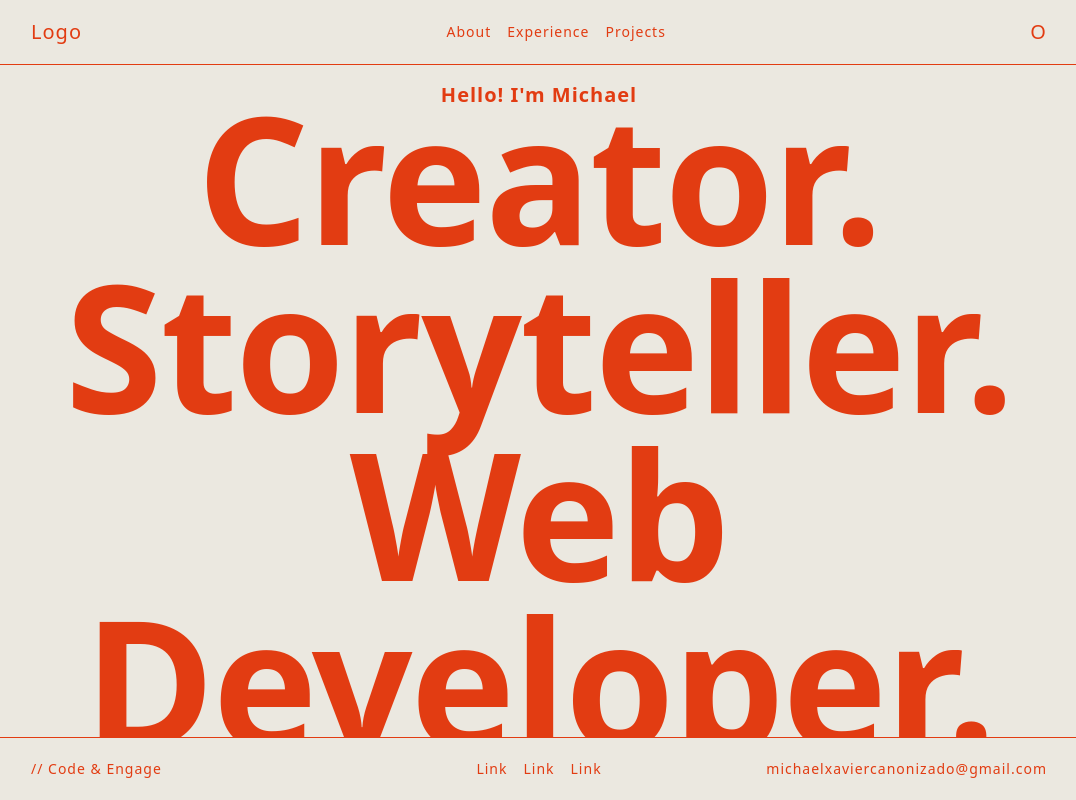
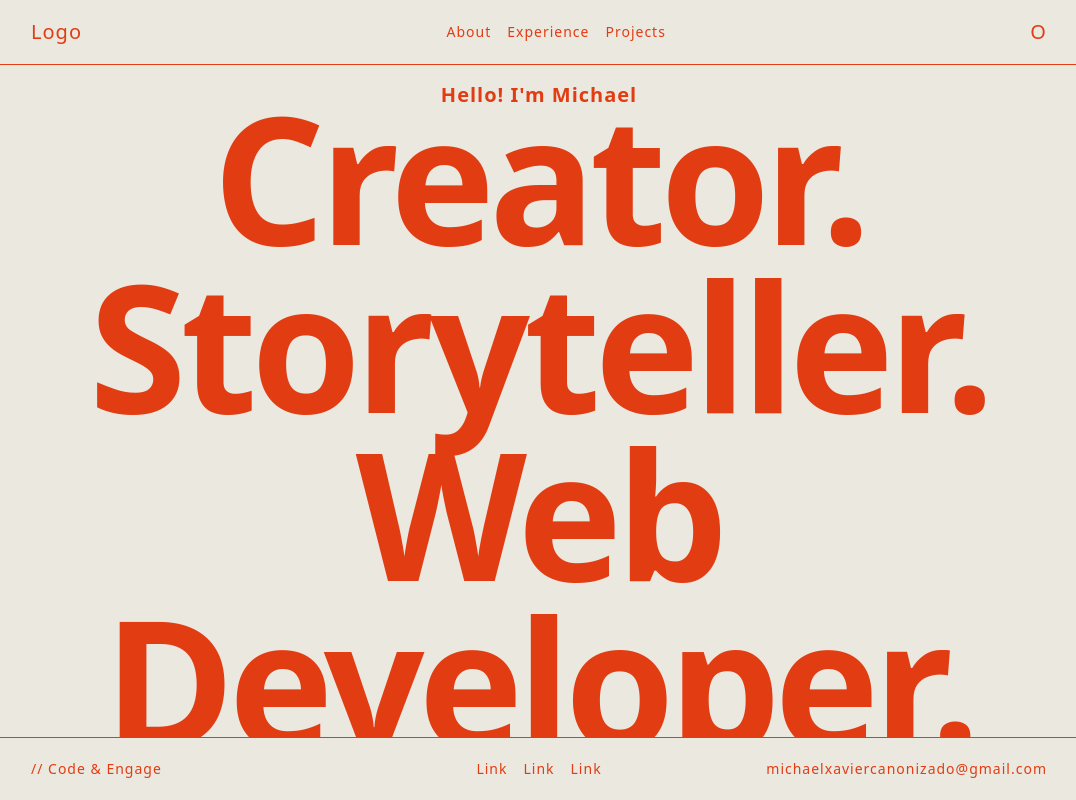
Before and after one commit to michaelcanonizado/michaelcanonizado, a Next.js app: page / in a window 1280 px wide. Shown: the top 800 px of the page, without its empty margins (101-1177 px from the left). Built offline with nearby package versions, Linux system fonts and the light colour scheme.

Commit message:
chore: decrease .text-display letter spacing

```diff
--- a/src/styles/globals.css
+++ b/src/styles/globals.css
@@ -74,9 +74,9 @@
 }
 .text-display {
   font-size: calc((177 / 16) * 1rem);
-  letter-spacing: calc((-2 / 16) * 1rem);
+  letter-spacing: calc((-6 / 16) * 1rem);
   line-height: 0.95;
-  font-weight: 700;
+  font-weight: 800;
 }
 .text-heading {
   font-size: calc((80 / 16) * 1rem);
```
